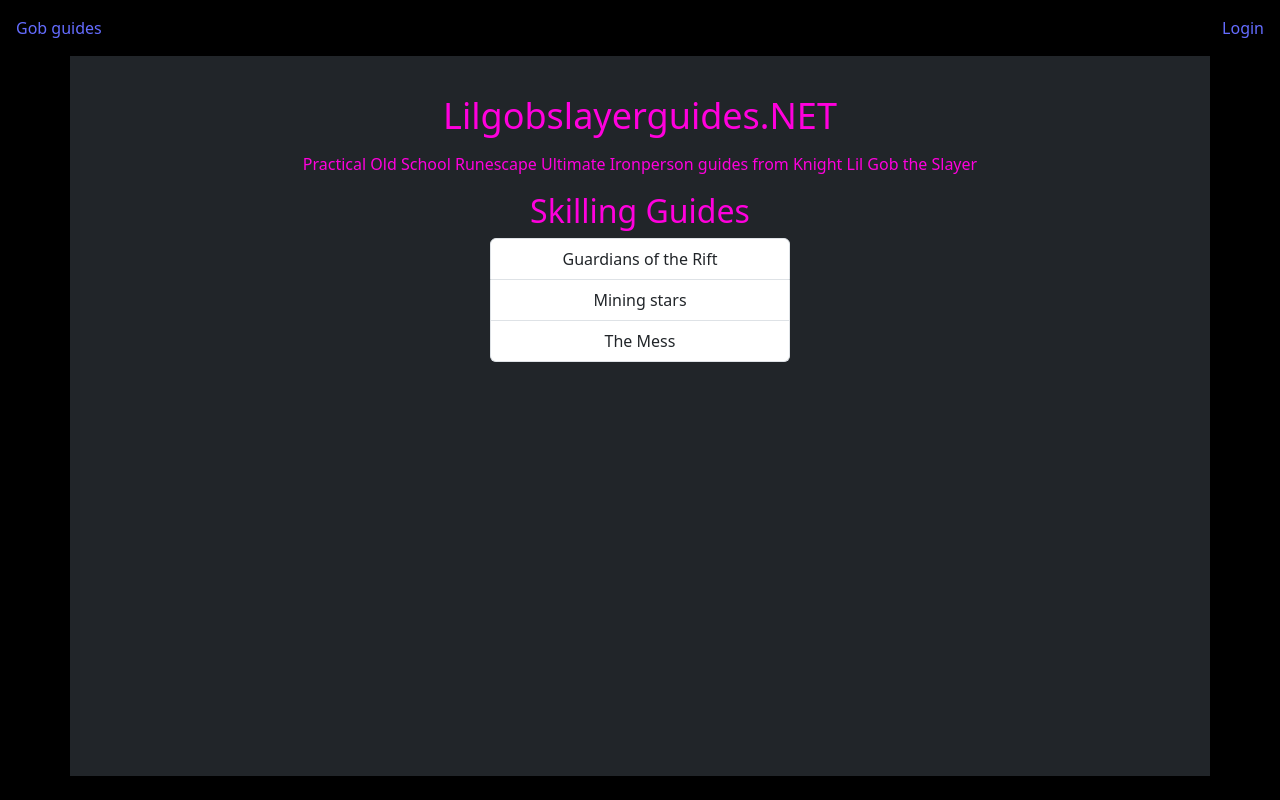
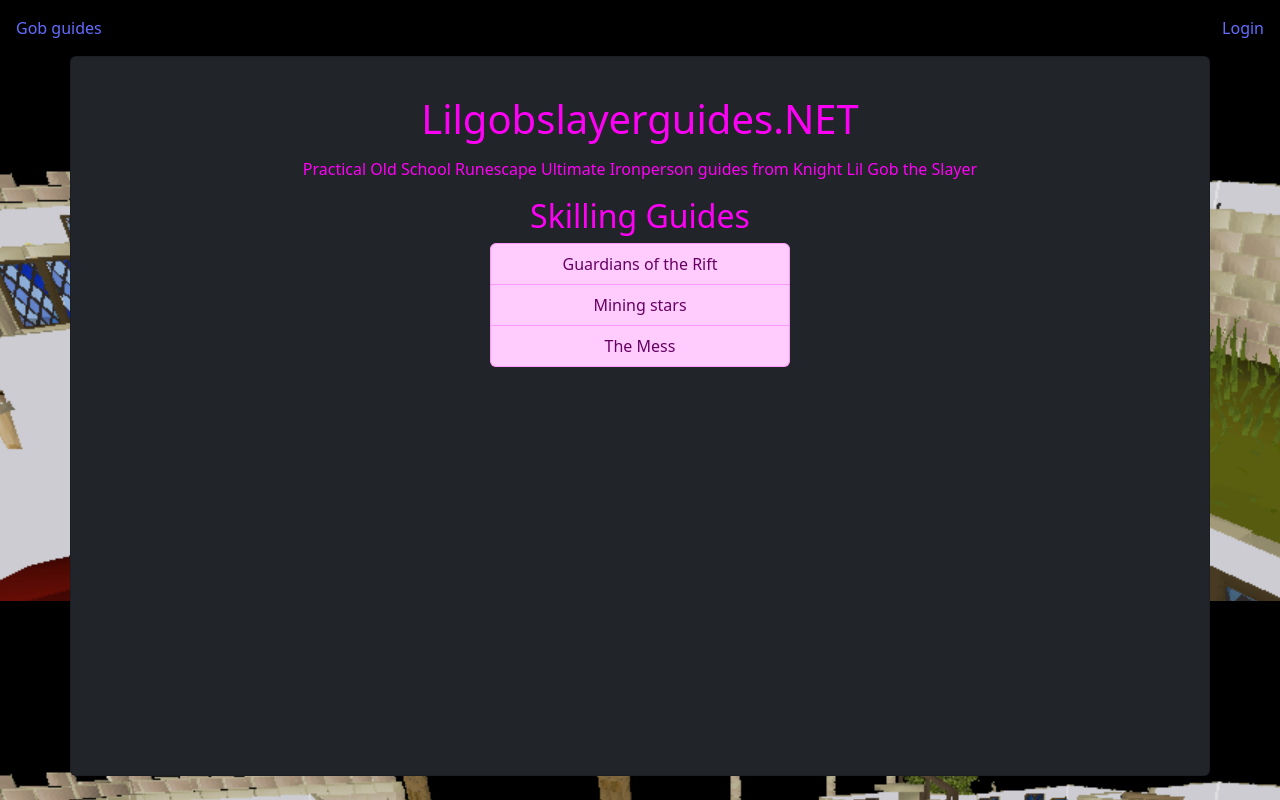
Before and after one commit to KyleRego/gob_guides, a React (Vite) app in the folder client/: page / in a window 1280 px wide. Built offline with nearby package versions, Linux system fonts and the light colour scheme.

Commit message:
Add background, other work

```diff
--- a/client/src/App.jsx
+++ b/client/src/App.jsx
@@ -7,7 +7,7 @@
         <span><Link to="/">Gob guides</Link></span>
         <span><Link to="/login">Login</Link></span>
       </div>
-      <div className="bg-dark text-secondary flex-grow-1 container py-2 mb-4">
+      <div className="card card-body p-4 bg-dark text-secondary flex-grow-1 container py-2 mb-4">
         <Outlet />
       </div>
 
--- a/client/src/Index.jsx
+++ b/client/src/Index.jsx
@@ -11,19 +11,19 @@
     <>
       <div>
         <section>
-          <h1>Lilgobslayerguides.NET</h1>
+          <h1 className="fs-1">Lilgobslayerguides.NET</h1>
 
           <p>Practical Old School Runescape Ultimate Ironperson guides from Knight Lil Gob the Slayer</p>
         </section>
 
         <div className="d-flex justify-content-center">
           <section style={{width: "300px"}}>
-          <h2>
+          <h2 className="fs-2 mb-2">
             Skilling Guides
           </h2>
           <div className="list-group">
             {skillingGuides.map((entry, i) =>
-                <Link className="list-group-item list-group-item-action"
+                <Link className="list-group-item list-group-item-secondary list-group-item-action"
                         to={entry[0]} key={i}
                         title={entry[1]}>
                     {entry[1]}
--- a/client/src/styles/_custom.scss
+++ b/client/src/styles/_custom.scss
@@ -1,5 +1,5 @@
 $primary: rgb(82, 13, 97);
-$secondary: rgb(255, 0, 221);
+$secondary: rgb(255, 0, 247);
 
 @import "../../node_modules/bootstrap/scss/bootstrap";
 
@@ -22,6 +22,12 @@
   background-color: #242424;
   width: 100%;
   text-align: center;
+}
+
+#app {
+  background-image: url("/fally-background.png");
+  background-repeat: repeat;
+  background-size: auto;
 }
 
 a {
```
Also changed, not shown: client/public/cutting-gems-from-gem-bags.png (renamed from client/public/Screenshot 2025-02-26 002553.png), client/public/fally-background.png (added).
